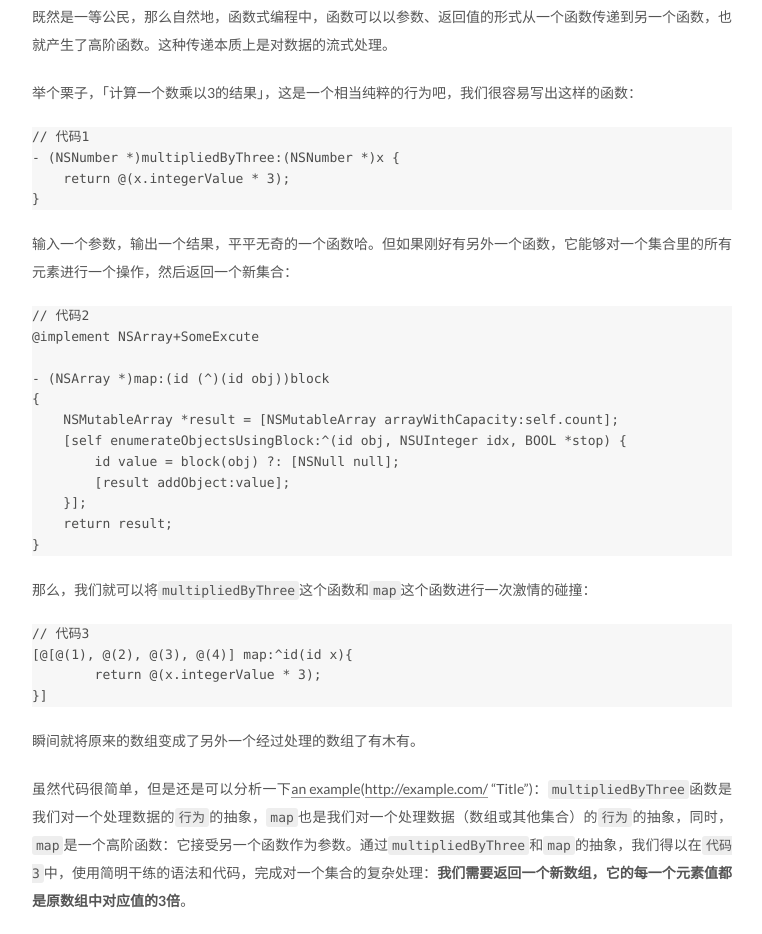
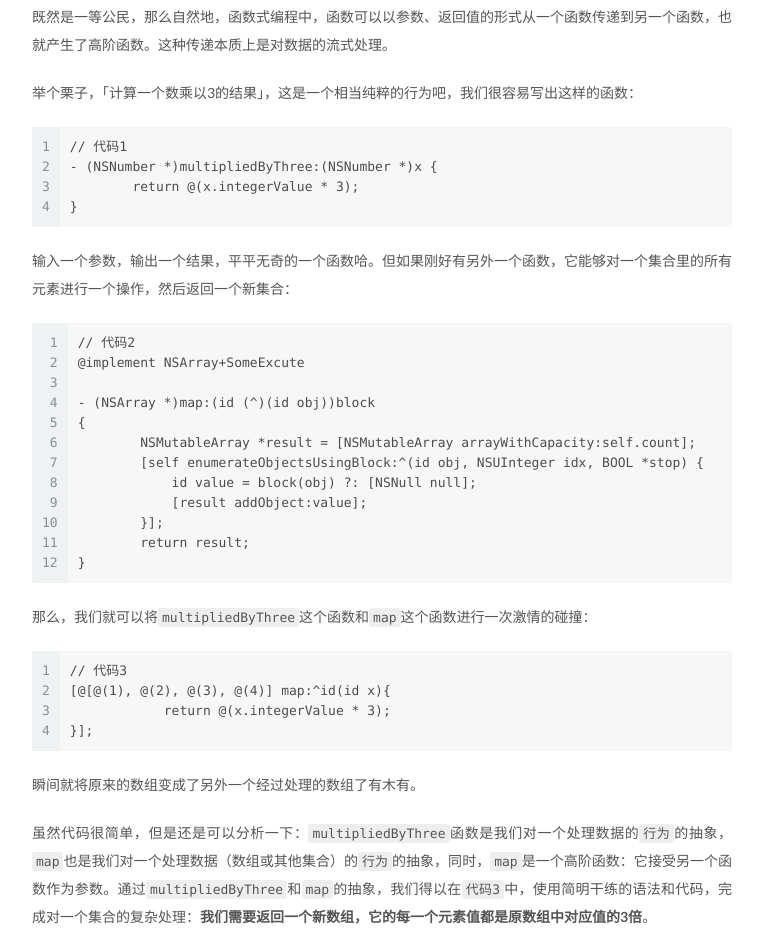
Before and after one commit to YangGao1991/YangGao1991.github.io, a plain HTML site: page 2017/08/15/ReactiveCocoa学习笔记（二）：函数响应式的世界/index.html in a window 1280 px wide. Shown: the part 1254-2188 px from the top of the page, without its empty margins (98-860 px from the left). Drawn offline with Linux system fonts and the light colour scheme; a script that the page names is missing.

Commit message:
Site updated: 2017-08-30 23:36:14

```diff
--- a/2017/08/15/ReactiveCocoa学习笔记（二）：函数响应式的世界/index.html
+++ b/2017/08/15/ReactiveCocoa学习笔记（二）：函数响应式的世界/index.html
@@ -102,7 +102,7 @@
 <meta property="og:site_name" content="Sheep&#39;s Blog">
 <meta property="og:description" content="本文主要讲了我自己对函数式编程的理解。涉及到编程范式的方面，个人的理解不免有遗漏、不准确甚至错误的地方，希望能多多批评、交流、指正。  我们认识事物，总是要问一下「What」「Why」「How」。那么，ReactiveCocoa是什么呢？ 说到ReactiveCocoa，相信大部分看过介绍的人都会看到一句开场白：  ReactiveCocoa是一个函数式响应式的编程框架。  WTF，这个函数式响">
 <meta property="og:locale" content="zh-Hans">
-<meta property="og:updated_time" content="2017-08-23T14:36:33.000Z">
+<meta property="og:updated_time" content="2017-08-30T15:34:02.000Z">
 <meta name="twitter:card" content="summary">
 <meta name="twitter:title" content="ReactiveCocoa学习笔记（二）：函数式的世界">
 <meta name="twitter:description" content="本文主要讲了我自己对函数式编程的理解。涉及到编程范式的方面，个人的理解不免有遗漏、不准确甚至错误的地方，希望能多多批评、交流、指正。  我们认识事物，总是要问一下「What」「Why」「How」。那么，ReactiveCocoa是什么呢？ 说到ReactiveCocoa，相信大部分看过介绍的人都会看到一句开场白：  ReactiveCocoa是一个函数式响应式的编程框架。  WTF，这个函数式响">
@@ -385,30 +385,13 @@
 <p>而函数式编程则换了一种思路：它是对<code>行为</code>的抽象。在函数式编程里，「吃东西」就是「吃东西」，输入一些食物，输出一些经过加工的结果（咳咳，这里就不具体说是什么了……），这是多么纯粹的一个行为。既然只涉及到对食物（数据）的处理这一行为，那为什么需要具体的类呢？类似的还有对「睡觉」，「打豆豆」……等等行为的抽象。这些对行为的抽象是函数式编程对这个世界的描述方式。</p>
 <p>既然是一等公民，那么自然地，函数式编程中，函数可以以参数、返回值的形式从一个函数传递到另一个函数，也就产生了高阶函数。这种传递本质上是对数据的流式处理。</p>
 <p>举个栗子，「计算一个数乘以3的结果」，这是一个相当纯粹的行为吧，我们很容易写出这样的函数：</p>
-<pre><code>// 代码1
-- (NSNumber *)multipliedByThree:(NSNumber *)x {
-    return @(x.integerValue * 3);
-}
-</code></pre><p>输入一个参数，输出一个结果，平平无奇的一个函数哈。但如果刚好有另外一个函数，它能够对一个集合里的所有元素进行一个操作，然后返回一个新集合：</p>
-<pre><code>// 代码2
-@implement NSArray+SomeExcute
-
-- (NSArray *)map:(id (^)(id obj))block
-{
-    NSMutableArray *result = [NSMutableArray arrayWithCapacity:self.count];
-    [self enumerateObjectsUsingBlock:^(id obj, NSUInteger idx, BOOL *stop) {
-        id value = block(obj) ?: [NSNull null];
-        [result addObject:value];
-    }];
-    return result;
-}
-</code></pre><p>那么，我们就可以将<code>multipliedByThree</code>这个函数和<code>map</code>这个函数进行一次激情的碰撞：</p>
-<pre><code>// 代码3
-[@[@(1), @(2), @(3), @(4)] map:^id(id x){
-        return @(x.integerValue * 3);
-}]
-</code></pre><p>瞬间就将原来的数组变成了另外一个经过处理的数组了有木有。</p>
-<p>虽然代码很简单，但是还是可以分析一下<a href="">an example</a>(<a href="http://example.com/" target="_blank" rel="external">http://example.com/</a> “Title”)：<code>multipliedByThree</code>函数是我们对一个处理数据的<code>行为</code>的抽象，<code>map</code>也是我们对一个处理数据（数组或其他集合）的<code>行为</code>的抽象，同时，<code>map</code>是一个高阶函数：它接受另一个函数作为参数。通过<code>multipliedByThree</code>和<code>map</code>的抽象，我们得以在<code>代码3</code>中，使用简明干练的语法和代码，完成对一个集合的复杂处理：<strong>我们需要返回一个新数组，它的每一个元素值都是原数组中对应值的3倍</strong>。</p>
+<figure class="highlight plain"><table><tr><td class="gutter"><pre><div class="line">1</div><div class="line">2</div><div class="line">3</div><div class="line">4</div></pre></td><td class="code"><pre><div class="line">// 代码1</div><div class="line">- (NSNumber *)multipliedByThree:(NSNumber *)x &#123;</div><div class="line">	return @(x.integerValue * 3);</div><div class="line">&#125;</div></pre></td></tr></table></figure>
+<p>输入一个参数，输出一个结果，平平无奇的一个函数哈。但如果刚好有另外一个函数，它能够对一个集合里的所有元素进行一个操作，然后返回一个新集合：</p>
+<figure class="highlight plain"><table><tr><td class="gutter"><pre><div class="line">1</div><div class="line">2</div><div class="line">3</div><div class="line">4</div><div class="line">5</div><div class="line">6</div><div class="line">7</div><div class="line">8</div><div class="line">9</div><div class="line">10</div><div class="line">11</div><div class="line">12</div></pre></td><td class="code"><pre><div class="line">// 代码2</div><div class="line">@implement NSArray+SomeExcute</div><div class="line">	</div><div class="line">- (NSArray *)map:(id (^)(id obj))block</div><div class="line">&#123;</div><div class="line">	NSMutableArray *result = [NSMutableArray arrayWithCapacity:self.count];</div><div class="line">	[self enumerateObjectsUsingBlock:^(id obj, NSUInteger idx, BOOL *stop) &#123;</div><div class="line">	    id value = block(obj) ?: [NSNull null];</div><div class="line">	    [result addObject:value];</div><div class="line">	&#125;];</div><div class="line">	return result;</div><div class="line">&#125;</div></pre></td></tr></table></figure>
+<p>那么，我们就可以将<code>multipliedByThree</code>这个函数和<code>map</code>这个函数进行一次激情的碰撞：</p>
+<figure class="highlight plain"><table><tr><td class="gutter"><pre><div class="line">1</div><div class="line">2</div><div class="line">3</div><div class="line">4</div></pre></td><td class="code"><pre><div class="line">// 代码3</div><div class="line">[@[@(1), @(2), @(3), @(4)] map:^id(id x)&#123;</div><div class="line">	    return @(x.integerValue * 3);</div><div class="line">&#125;];</div></pre></td></tr></table></figure>
+<p>瞬间就将原来的数组变成了另外一个经过处理的数组了有木有。</p>
+<p>虽然代码很简单，但是还是可以分析一下：<code>multipliedByThree</code>函数是我们对一个处理数据的<code>行为</code>的抽象，<code>map</code>也是我们对一个处理数据（数组或其他集合）的<code>行为</code>的抽象，同时，<code>map</code>是一个高阶函数：它接受另一个函数作为参数。通过<code>multipliedByThree</code>和<code>map</code>的抽象，我们得以在<code>代码3</code>中，使用简明干练的语法和代码，完成对一个集合的复杂处理：<strong>我们需要返回一个新数组，它的每一个元素值都是原数组中对应值的3倍</strong>。</p>
 <p>注意上面最后一句话，这是很直观的一个「声明式」的语句。再回头看看上面的<code>代码3</code>，你会发现这段代码也充满了「声明式」的意味。我们在这里只是告诉计算机，我们「需要的」是什么，而不是去描述我们应当「怎么去做」（遍历集合中的每个元素，将该值乘以3，并添加到一个新的集合中，最后返回这个新的集合）。这正是函数式编程的魅力：它将原本的<code>命令式编程(Imperative)</code>变成了<code>声明式编程(Declarative)</code>，将「How to do 」变成了「What we want」，使得代码更加简洁明了和具有自注释性。然而我们也要记得，是<code>map</code>函数内部帮我们做了这些<code>Imperative</code>的工作。这正是对<code>行为</code>抽象的作用：寻找行为的共同点，并将它们抽象成函数，从而将「命令式」的「dirty work」封装在基础的函数中。</p>
 <p>对于上面这几段代码，还有两点想补充解释：</p>
 <ol>
@@ -416,10 +399,12 @@
 <li><code>map</code>函数的内部实现使用了循环。这里对于在函数式编程中遍历集合中的元素是否能使用循环我尚有疑问，但是函数式编程中的函数内部，应当是使用递归而不是循环。递归也是「自解释性」的，「声明式」的，而循环则是「命令式」的代码。更重要的是，循环是会使用到变量和状态，而这正是函数式编程想要消除的（下文会讲到）。</li>
 </ol>
 <h2 id="为什么使用函数式编程"><a href="#为什么使用函数式编程" class="headerlink" title="为什么使用函数式编程"></a>为什么使用函数式编程</h2><blockquote>
-<p>In computer science, functional programming is a programming paradigm that treats computation as the evaluation of mathematical functions and avoids state and mutable data.</p>
+<p>In computer science, functional programming is a programming paradigm that treats computation as the evaluation of mathematical functions and avoids changing-state and mutable data. – wiki</p>
 </blockquote>
+<p>以上这段话是wiki中函数式编程的定义。由此我们也可以看出，函数式编程主要想消灭的是两个东西：状态(changing-state)和变量(mutable data)。</p>
 <hr>
-<h2 id="参考资料"><a href="#参考资料" class="headerlink" title="参考资料"></a>参考资料</h2><p><a href="http://mp.weixin.qq.com/s/qqPg0JujBIUNQPQMxjjlZQ" target="_blank" rel="external">http://mp.weixin.qq.com/s/qqPg0JujBIUNQPQMxjjlZQ</a></p>
+<h2 id="参考资料"><a href="#参考资料" class="headerlink" title="参考资料"></a>参考资料</h2><p><a href="http://mp.weixin.qq.com/s/qqPg0JujBIUNQPQMxjjlZQ" target="_blank" rel="external">javascript王国之函数教主</a></p>
+<p><a href="https://en.wikipedia.org/wiki/Functional_programming" target="_blank" rel="external">Wikipedia: Functional Programming</a></p>
 
 
     </div>
--- a/css/main.css
+++ b/css/main.css
@@ -1811,7 +1811,7 @@ pre .javascript .function {
   width: 4px;
   height: 4px;
   border-radius: 50%;
-  background: #feffff;
+  background: #feaab3;
 }
 .links-of-blogroll {
   font-size: 13px;
```
Also changed, not shown: index.html (+11 -26 lines).
